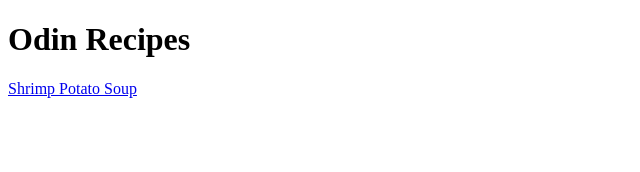
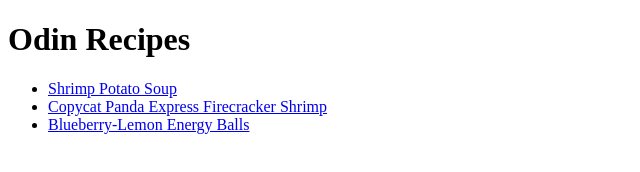
Before and after one commit to SCM42/odin-recipes, a plain HTML site: page index.html in a window 1280 px wide. Shown: the whole page, without its empty margins (0-640 px from the left). Drawn offline with Linux system fonts and the light colour scheme.

Commit message:
Create new links to new recipes in recipe list

```diff
--- a/index.html
+++ b/index.html
@@ -8,6 +8,10 @@
     <body>
         <h1>Odin Recipes</h1>
 
-        <a href="recipes/shrimp-potato-soup.html">Shrimp Potato Soup</a>
+        <ul>
+            <li><a href="recipes/shrimp-potato-soup.html">Shrimp Potato Soup</a></li>
+            <li><a href="recipes/firecracker-shrimp.html">Copycat Panda Express Firecracker Shrimp</a></li>
+            <li><a href="recipes/blueberry-lemon-energy-balls.html">Blueberry-Lemon Energy Balls</a></li>
+        </ul>
     </body>
 </html>
```
